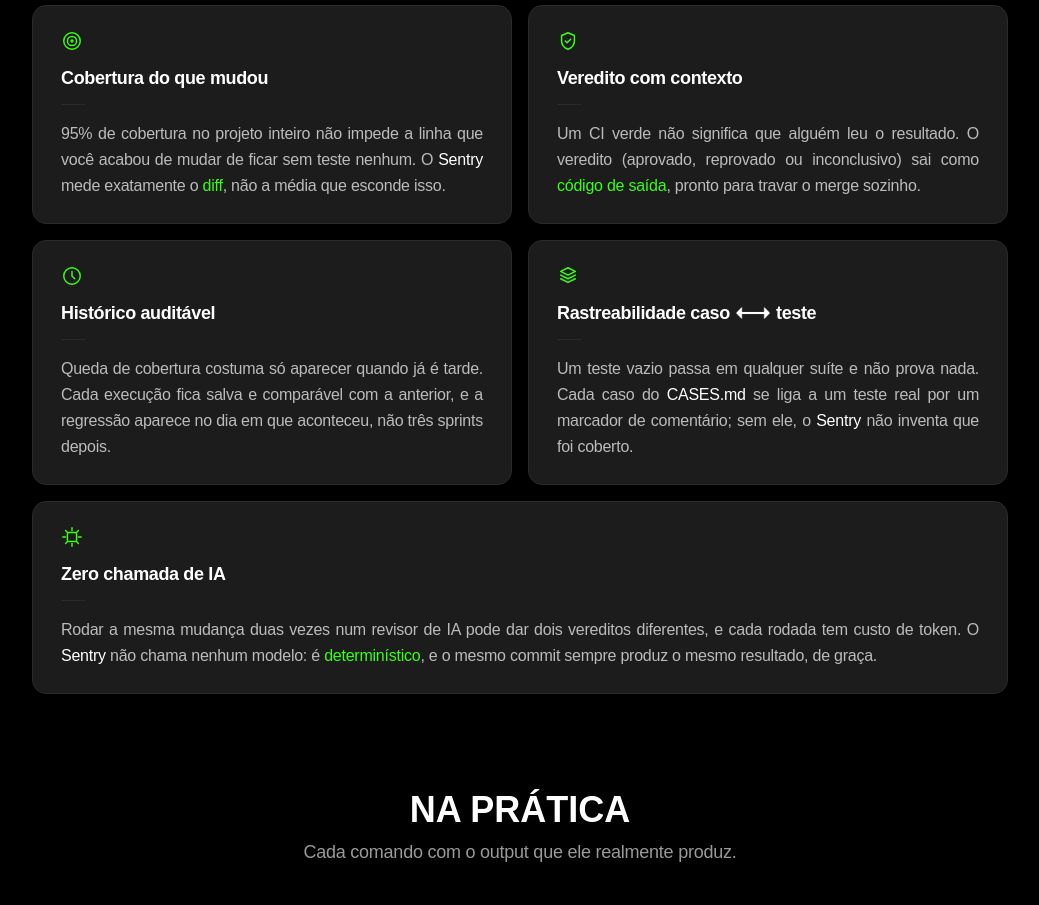
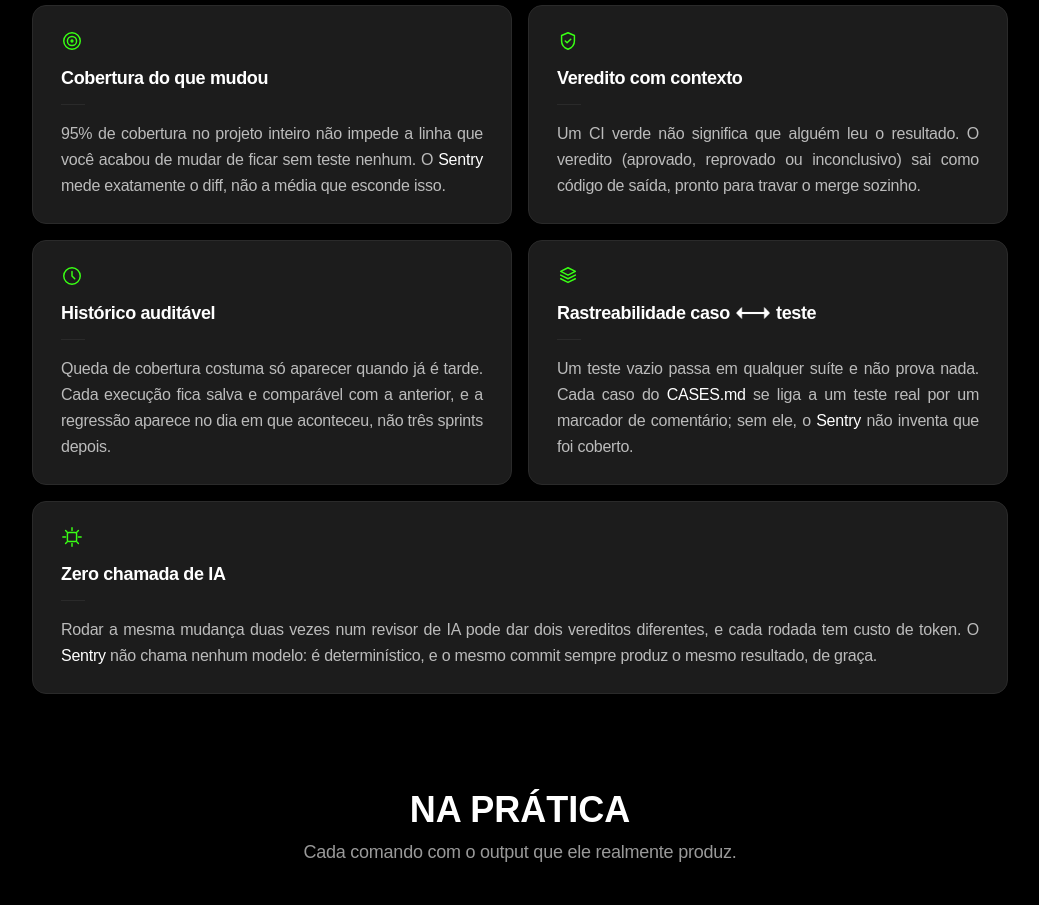
Before and after one commit to lucasnicolau30/sentry, a React (Vite) app in the folder frontend/: page / in a window 1280 px wide. Shown: the part 1200-2105 px from the top of the page, without its empty margins (120-1159 px from the left). Built offline with nearby package versions, Linux system fonts and the light colour scheme.

Commit message:
style(frontend): palavras em destaque da home voltam à cor do texto
Co-Authored-By: Claude Sonnet 5.5 <noreply@anthropic.com>

```diff
--- a/frontend/src/components/FeatureGrid.tsx
+++ b/frontend/src/components/FeatureGrid.tsx
@@ -60,7 +60,7 @@ const featuresByLang = {
         <>
           95% de cobertura no projeto inteiro não impede a linha que você acabou de mudar de ficar sem teste nenhum.
           O <span className="text-[var(--text-h)]">Sentry</span> mede exatamente o{" "}
-          <span className="text-[var(--accent)]">diff</span>, não a média que esconde isso.
+          diff, não a média que esconde isso.
         </>
       ),
     },
@@ -70,7 +70,7 @@ const featuresByLang = {
       description: (
         <>
           Um CI verde não significa que alguém leu o resultado. O veredito (aprovado, reprovado ou inconclusivo)
-          sai como <span className="text-[var(--accent)]">código de saída</span>, pronto para travar o merge sozinho.
+          sai como código de saída, pronto para travar o merge sozinho.
         </>
       ),
     },
@@ -108,7 +108,7 @@ const featuresByLang = {
         <>
           Rodar a mesma mudança duas vezes num revisor de IA pode dar dois vereditos diferentes, e cada rodada tem
           custo de token. O <span className="text-[var(--text-h)]">Sentry</span> não chama nenhum modelo: é{" "}
-          <span className="text-[var(--accent)]">determinístico</span>, e o mesmo commit sempre produz o mesmo
+          determinístico, e o mesmo commit sempre produz o mesmo
           resultado, de graça.
         </>
       ),
@@ -123,7 +123,7 @@ const featuresByLang = {
         <>
           95% coverage on the whole project doesn't stop the line you just changed from having zero tests.{" "}
           <span className="text-[var(--text-h)]">Sentry</span> measures the{" "}
-          <span className="text-[var(--accent)]">diff</span> itself, not the average that hides it.
+          diff itself, not the average that hides it.
         </>
       ),
     },
@@ -133,7 +133,7 @@ const featuresByLang = {
       description: (
         <>
           A green CI doesn't mean anyone read the result. The verdict (passed, failed or inconclusive) comes out as
-          an <span className="text-[var(--accent)]">exit code</span>, ready to block the merge on its own.
+          an exit code, ready to block the merge on its own.
         </>
       ),
     },
@@ -171,7 +171,7 @@ const featuresByLang = {
         <>
           Running the same change twice through an AI reviewer can give two different verdicts, and every run costs
           tokens. <span className="text-[var(--text-h)]">Sentry</span> calls no model at all: it's{" "}
-          <span className="text-[var(--accent)]">deterministic</span>, and the same commit always produces the same
+          deterministic, and the same commit always produces the same
           result, for free.
         </>
       ),
```
